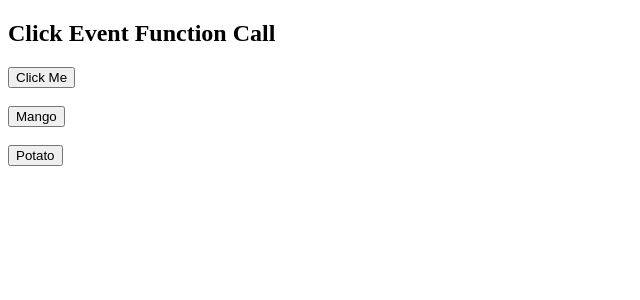
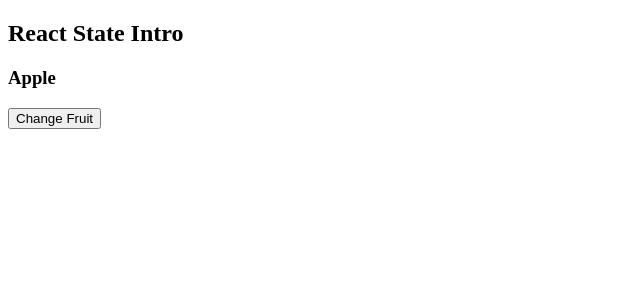
Before and after one commit to bibhusprasad/026_reactjs_tutorial_from_youtube, a React (Vite) app in the folder react-basic/: page / in a window 1280 px wide. Shown: the top 300 px of the page, without its empty margins (0-640 px from the left). Built offline with nearby package versions, Linux system fonts and the light colour scheme.

Commit message:
05. Pre Use case Before starting State

```diff
--- a/react-basic/src/App.jsx
+++ b/react-basic/src/App.jsx
@@ -1,11 +1,11 @@
-import ClickEventFunctionCall from "./ClickEventFunctionCall"
+import StateIntro from "./PreStateIntro"
 
 function App() {
 
   return (
     <>
       <div>
-        <ClickEventFunctionCall />
+        <StateIntro />
       </div>
     </>
   )
--- /dev/null
+++ b/react-basic/src/PreStateIntro.jsx
@@ -0,0 +1,20 @@
+
+function StateIntro() {
+
+  let fruit = "Apple";
+
+  const handleFruit = () => {
+    fruit = "Mango";
+    console.log(fruit);
+  }
+
+  return(
+    <div>
+      <h2>React State Intro</h2>
+      <h3>{fruit}</h3>
+      <button onClick={handleFruit}>Change Fruit</button>
+    </div>
+  )
+}
+
+export default StateIntro;
```
Also changed, not shown: 1 other file (tests, documents, lock files or other folders).
